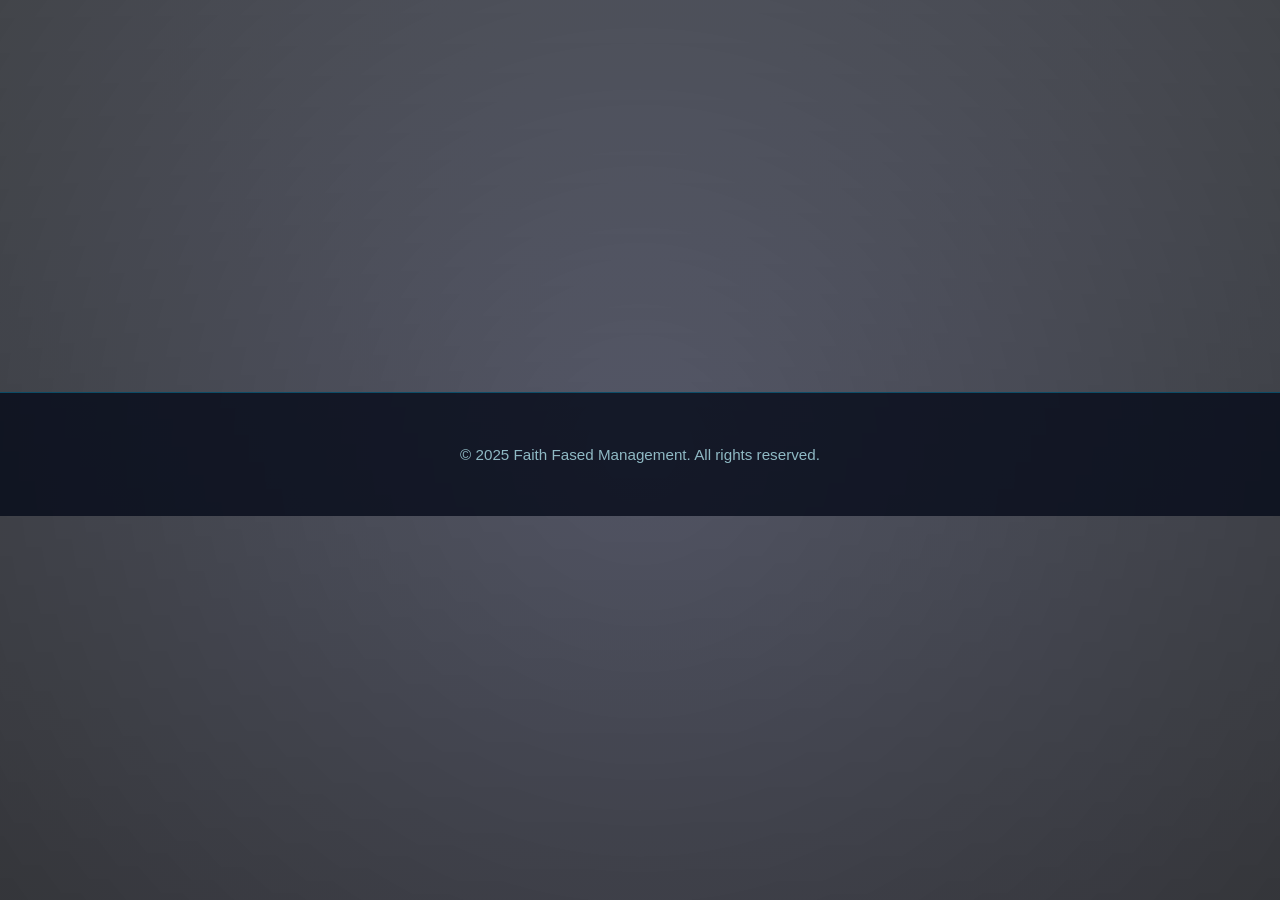
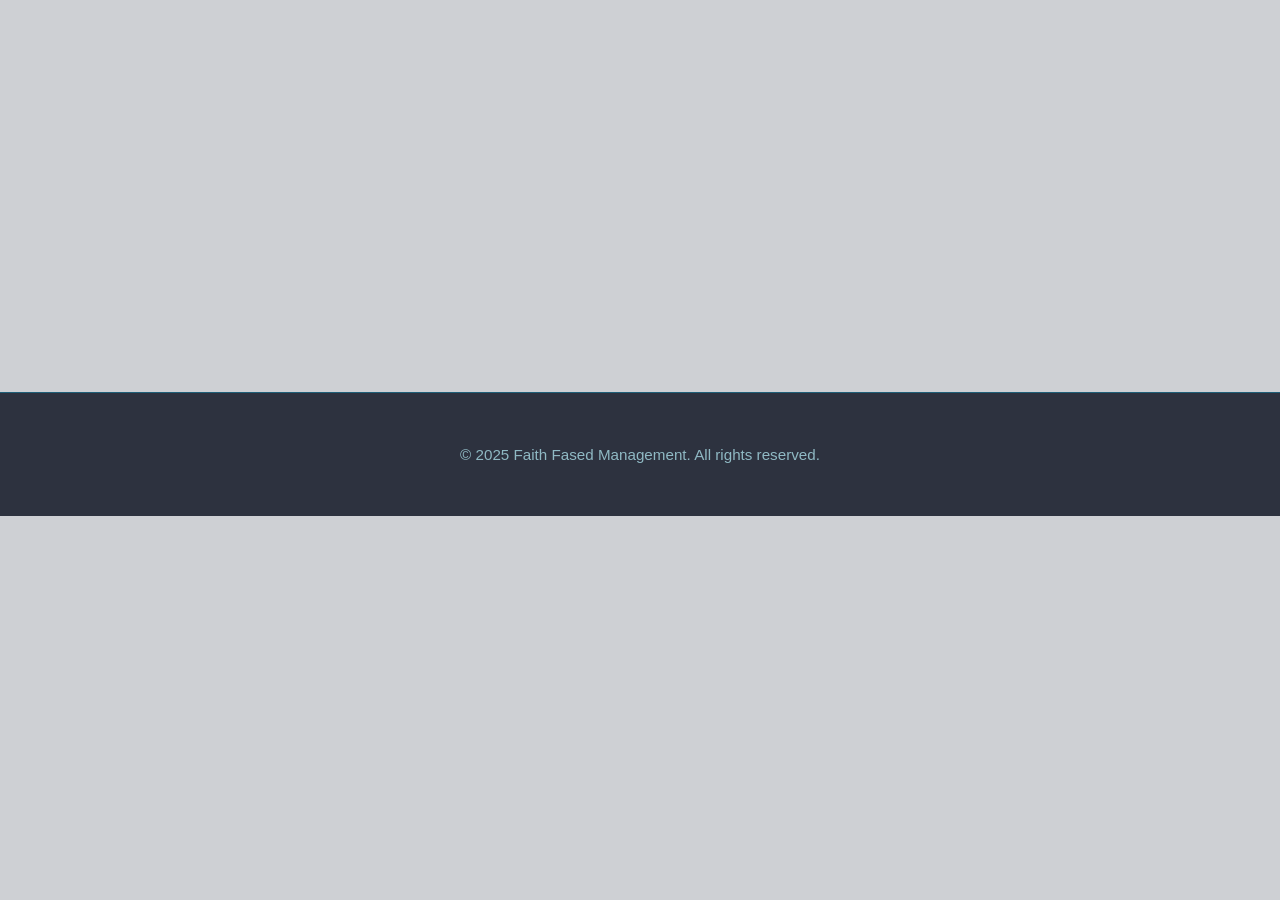

Remove heavy overlay causing black background

--- a/style.css
+++ b/style.css
@@ -12,7 +12,7 @@
   z-index: -1;
 }
 
-/* Overlay with midnight-blue tone */
+/* Very light overlay for slight darkening effect */
 .background::after {
   content: "";
   position: absolute;
@@ -20,23 +20,7 @@
   left: 0;
   width: 100%;
   height: 100%;
-  background: linear-gradient(
-      rgba(10, 20, 40, 0.5),
-      rgba(5, 10, 25, 0.6)
-    ),
-    radial-gradient(circle at center, rgba(0, 0, 50, 0.3), rgba(0, 0, 0, 0.5));
-  background-blend-mode: overlay;
-}
-
-/* Lighter overlay for mobile devices */
-@media (max-width: 768px) {
-  .background::after {
-    background: linear-gradient(
-        rgba(10, 20, 40, 0.4),
-        rgba(5, 10, 25, 0.5)
-      );
-    background-blend-mode: normal;
-  }
+  background: rgba(10, 20, 40, 0.2);
 }
 
 /* ----------------------------- */
@@ -78,6 +62,7 @@ body, html {
   overflow-x: hidden;
   scroll-behavior: smooth;
   min-height: 100vh;
+  background: transparent;
 }
 
 /* ----------------------------- */
